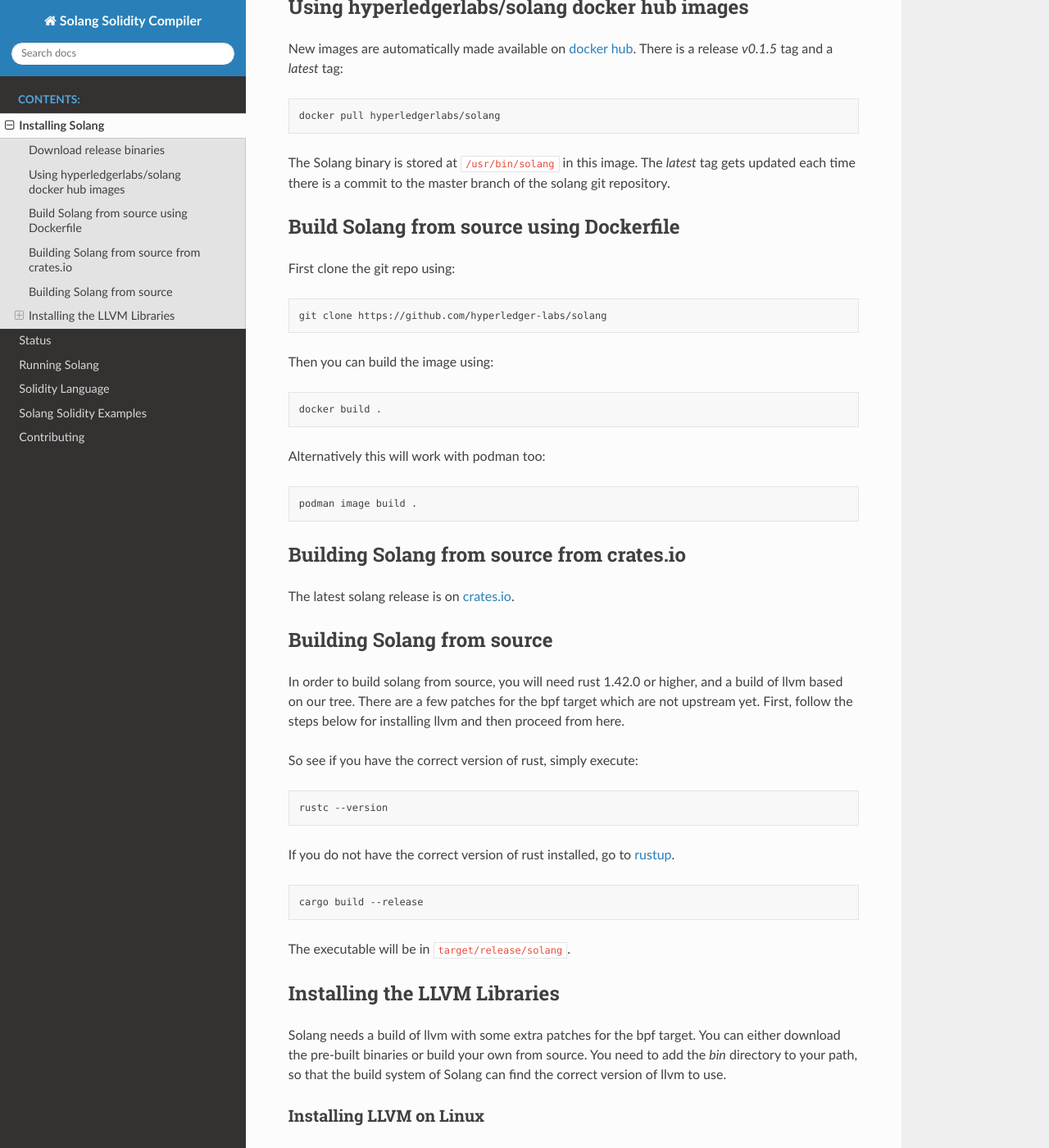
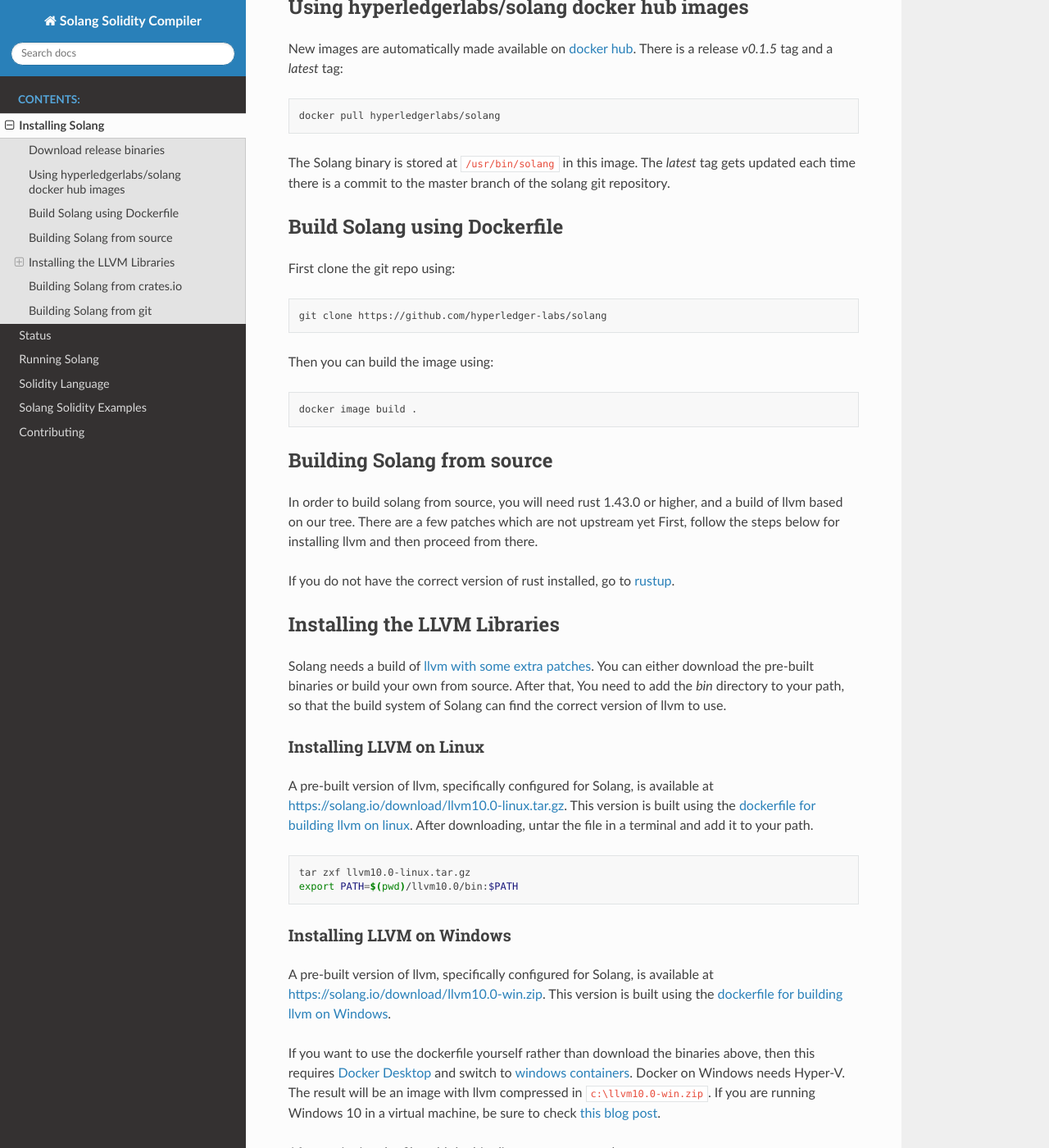
Before and after one commit to hyperledger-solang/solang, a Sphinx documentation site: the page built from docs/installing.rst, in a window 1280 px wide and 1400 px high, scrolled down 560 px. Shown: the whole window at 82% size. Built offline with Sphinx 7.4.7 and the Read the Docs theme 2.0.0, drawn with Linux system fonts in a browser that asks for light colours; some of the changed text lies outside the part shown.

```diff
--- a/docs/installing.rst
+++ b/docs/installing.rst
@@ -33,8 +33,8 @@
 gets updated each time there is a commit to the master branch of the solang
 git repository.
 
-Build Solang from source using Dockerfile
------------------------------------------
+Build Solang using Dockerfile
+-----------------------------
 
 First clone the git repo using:
 
@@ -46,47 +46,24 @@
 
 .. code-block:: bash
 
-	docker build .
-
-Alternatively this will work with podman too:
-
-.. code-block:: bash
-
-	podman image build .
-
-Building Solang from source from crates.io
-------------------------------------------
-
-The latest solang release is  on `crates.io <https://crates.io/crates/solang>`_.
+	docker image build .
 
 Building Solang from source
 ---------------------------
 
-In order to build solang from source, you will need rust 1.42.0 or higher,
-and a build of llvm based on our tree. There are a few patches for the bpf target
-which are not upstream yet. First, follow the steps below for installing llvm
-and then proceed from here.
-
-So see if you have the correct version of rust, simply execute:
-
-.. code-block:: bash
-
-  rustc --version
+In order to build solang from source, you will need rust 1.43.0 or higher,
+and a build of llvm based on our tree. There are a few patches which are not upstream yet
+First, follow the steps below for installing llvm and then proceed from there.
 
 If you do not have the correct version of rust installed, go to `rustup <https://rustup.rs/>`_.
-
-.. code-block:: bash
-
-  cargo build --release
-
-The executable will be in ``target/release/solang``.
 
 Installing the LLVM Libraries
 -----------------------------
 
-Solang needs a build of llvm with some extra patches for the bpf target. You can either
-download the pre-built binaries or build your own from source. You need to add
-the `bin` directory to your path, so that the build system of Solang can find the
+Solang needs a build of
+`llvm with some extra patches <https://github.com/seanyoung/llvm-project/tree/bpf>`_.
+You can either download the pre-built binaries or build your own from source. After that,
+You need to add the `bin` directory to your path, so that the build system of Solang can find the
 correct version of llvm to use.
 
 Installing LLVM on Linux
@@ -176,3 +153,26 @@
 .. code-block:: batch
 
 	set PATH=%PATH%;C:\Users\User\solang-llvm\bin
+
+Building Solang from crates.io
+------------------------------
+
+The latest solang release is  on `crates.io <https://crates.io/crates/solang>`_. Once you have the
+correct llvm version in your path, simply run:
+
+.. code-block:: bash
+
+	cargo install solang
+
+Building Solang from git
+------------------------
+
+Once you have the correct llvm version in your path, simply run:
+
+.. code-block:: bash
+
+	git clone https://github.com/hyperledger-labs/solang/
+	cd solang
+	cargo build --release
+
+The executable will be in ``target/release/solang``.
```
